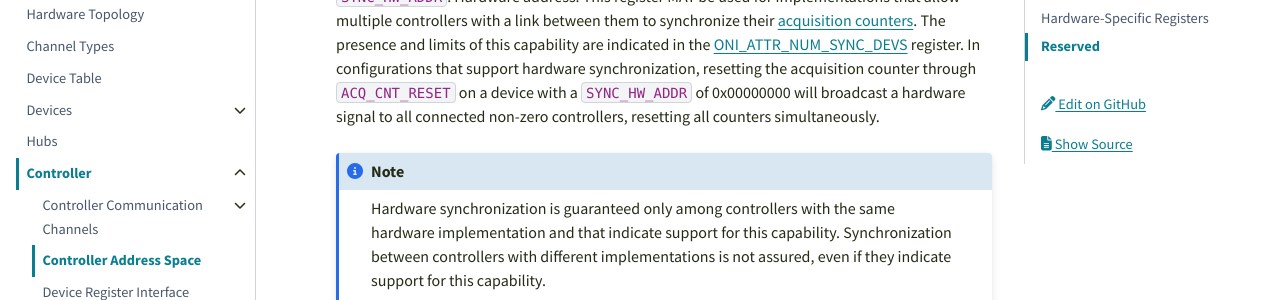
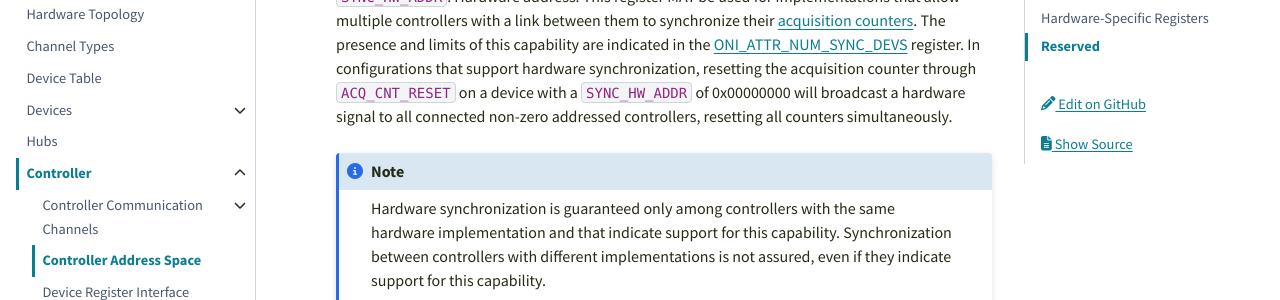
Before and after one commit to open-ephys/ONI, a Sphinx documentation site: the page built from source/hw-spec/controller/addresses.rst, in a window 1280 px wide and 900 px high, scrolled down 1528 px. Shown: the part 178-478 px from the top of the window. Built offline with Sphinx 7.4.7 and the PyData theme 0.15.4, drawn with Linux system fonts in a browser that asks for light colours.

Commit message:
Small fixes when proofreading
- Found when addressing issue #44

```diff
--- a/source/hw-spec/controller/addresses.rst
+++ b/source/hw-spec/controller/addresses.rst
@@ -88,7 +88,8 @@ controller.
   configurations that support hardware synchronization, resetting the
   acquisition counter through ``ACQ_CNT_RESET`` on a device with a
   ``SYNC_HW_ADDR`` of 0x00000000 will broadcast a hardware signal to all
-  connected non-zero controllers, resetting all counters simultaneously.
+  connected non-zero addressed controllers, resetting all counters
+  simultaneously.
 
   .. note:: Hardware synchronization is guaranteed only among controllers with
     the same hardware implementation and that indicate support for this
--- a/source/hw-spec/controller/channels/index.rst
+++ b/source/hw-spec/controller/channels/index.rst
@@ -8,7 +8,7 @@ abstract communication channels:
 #. :ref:`data-rd-chan`: Read-only, high-bandwidth stream of device output
    :ref:`frames<frame>` from controller to host.
 #. :ref:`data-wr-chan`: Write-only, high-bandwidth stream of device input
-   :ref:`frames<frame>` from mhost to controller.
+   :ref:`frames<frame>` from host to controller.
 #. :ref:`sig-chan`: Read-only stream of short-messages and asynchronous hardware
    events from controller to host.
 #. :ref:`conf-chan`: Bidirectional, addressed access to device registers.
```
